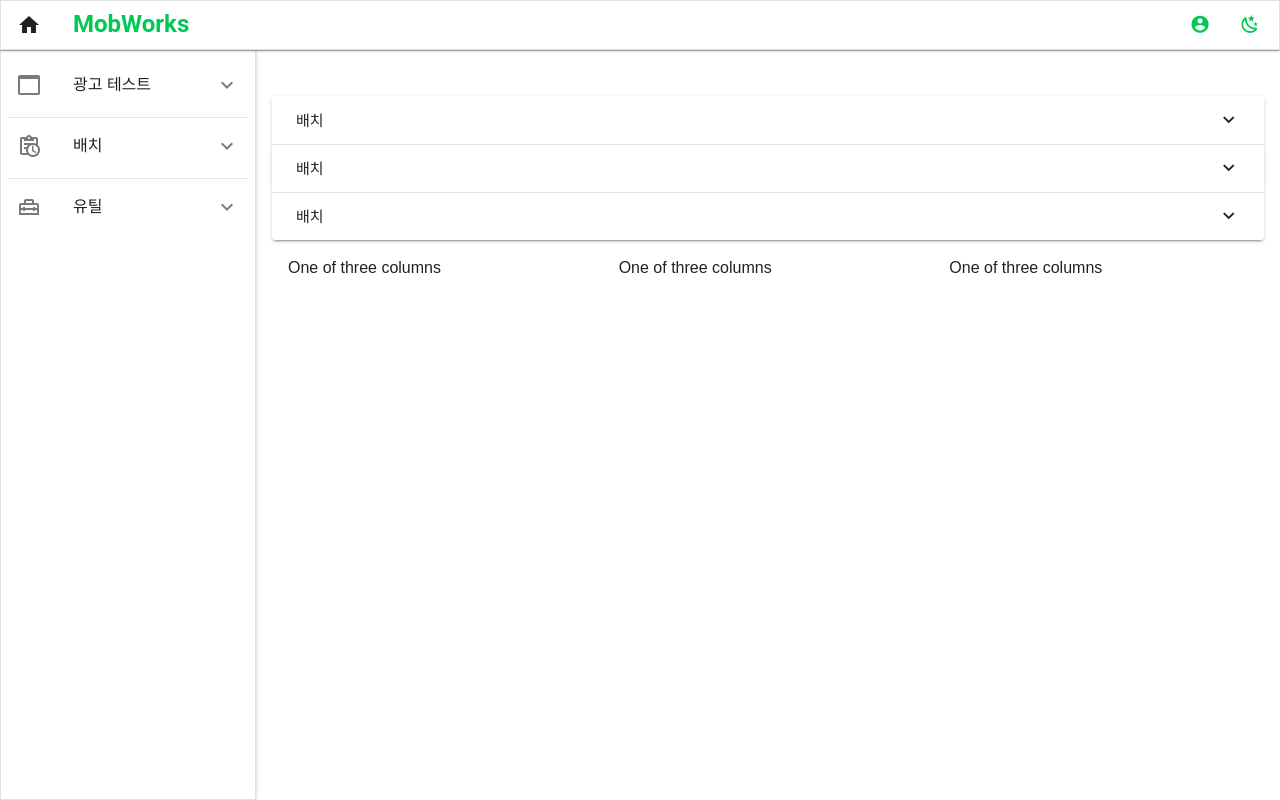
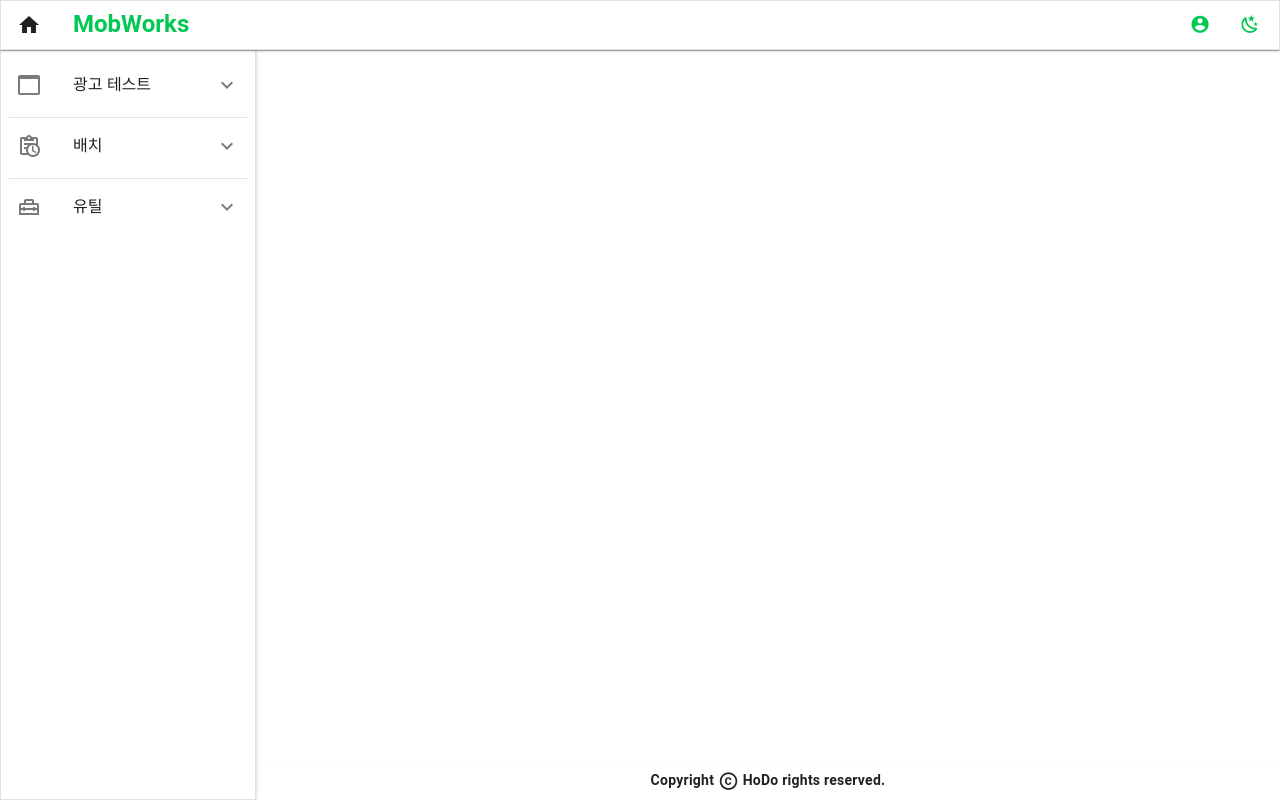
Before and after one commit to PEIM-swhan/vue-base-backoffice, a Vue app: page / in a window 1280 px wide. Built offline with nearby package versions, Linux system fonts and the light colour scheme; a web font is replaced by a local one.

Commit message:
style : Footer 추가, Router Path 설정

```diff
--- a/src/App.vue
+++ b/src/App.vue
@@ -2,6 +2,7 @@
 
 import TheHeader from "@/layout/TheMenu.vue";
 import TheMain from "@/layout/TheMain.vue";
+import TheFooter from "@/layout/TheFooter.vue";
 
 </script>
 
@@ -9,6 +10,7 @@ import TheMain from "@/layout/TheMain.vue";
   <v-app>
     <TheHeader />
     <TheMain />
+    <TheFooter/>
   </v-app>
 </template>
 
--- /dev/null
+++ b/src/layout/TheFooter.vue
@@ -0,0 +1,24 @@
+<script setup>
+
+</script>
+
+
+<template>
+  <v-footer
+      app
+      elevation="1"
+      class="justify-center text-body-2 font-weight-bold"
+  >
+    <v-sheet>
+      Copyright
+      <v-icon icon="mdi-copyright"/>
+      HoDo rights reserved.
+    </v-sheet>
+
+  </v-footer>
+</template>
+
+
+<style scoped>
+
+</style>
--- a/src/layout/TheMain.vue
+++ b/src/layout/TheMain.vue
@@ -1,5 +1,4 @@
 <script setup>
-import {RouterLink, RouterView} from 'vue-router'   // vueRouter - 페이지 이동을 위해 관련 객체 불러오기
 
 
 </script>
@@ -7,42 +6,11 @@ import {RouterLink, RouterView} from 'vue-router'   // vueRouter - 페이지 이
 
 <template>
   <v-main>
-    <v-container
-        fluid
-        class="mt-8"
-    >
-      <v-expansion-panels variant="inset">
-        <v-expansion-panel
-            v-for="i in 3"
-            :key="i"
-            text="Lorem ipsum dolor sit amet, consectetur adipiscing elit, sed do eiusmod tempor incididunt ut labore et dolore magna aliqua. Ut enim ad minim veniam, quis nostrud exercitation ullamco laboris nisi ut aliquip ex ea commodo consequat."
-            title="배치"
-
-        >
-        </v-expansion-panel>
-
-      </v-expansion-panels>
-
-
-      <v-row no-gutters>
-        <v-col
-            v-for="n in 3"
-            :key="n"
-            cols="12"
-            sm="4"
-        >
-          <v-sheet class="ma-2 pa-2">
-            One of three columns
-          </v-sheet>
-        </v-col>
-      </v-row>
-
+    <v-container fluid>
       <RouterView/>
     </v-container>
   </v-main>
-
 </template>
-
 
 <style scoped>
 
--- a/src/layout/TheMenu.vue
+++ b/src/layout/TheMenu.vue
@@ -1,31 +1,29 @@
 <script setup>
 import {useDisplay, useTheme} from 'vuetify'
 import {reactive, ref} from "vue";
-import {RouterLink} from "vue-router";
 
 /** 테마 동적 변경 (다크모드, 라이트모드 지원) **/
 const theme = useTheme()
-
 function toggleTheme() {
   theme.global.name.value = theme.global.current.value.dark ? 'light' : 'dark'
 }
 
 // vuetify - width < 600px 이하 인 경우를 판단하기 위한 값
-const isMobile = useDisplay().sm;
+const isMobile = useDisplay().smAndDown;
 
 // 사이드 메뉴 열고 닫는 반응성 변수
 const drawer = ref(true);
 
-const batchMenu = reactive([{"id": "1", "title": "스케줄링 목록", "path": "schedule", "active": "true"},
-  {"id": "2", "title": "배치 등록 및 수정", "path": "batches", "active": "true"},
-  {"id": "3", "title": "배치 로그", "path": "batch-log", "active": "false"}
+const batchMenu = reactive([{"id": "1", "title": "스케줄링 목록", "path": "schedule"},
+  {"id": "2", "title": "배치 등록 및 수정", "path": "batches"},
+  {"id": "3", "title": "배치 로그", "path": "batch-log"}
 ]);
 const utilMenu = reactive([{"id": "1", "title": "최후의 순간", "path": "last-moment"},
   {"id": "2", "title": "프로퍼티 리로드", "path": "property-reload"},
   {"id": "3", "title": "프로퍼티 정보 조회", "path": "properties"},
   {"id": "4", "title": "배포 버전 조회", "path": "commit-ids"}
 ]);
-const adTestMenu = reactive([{"id": "1", "title": "프레임 O", "path": "frame"},
+const adTestMenu = reactive([{"id": "1", "title": "프레임 O", "path": "/ad-test/frame"},
   {"id": "2", "title": "프레임 X", "path": "non-frame"},
 ]);
 
@@ -40,7 +38,7 @@ const adTestMenu = reactive([{"id": "1", "title": "프레임 O", "path": "frame"
   >
     <template v-slot:prepend>
       <v-app-bar-nav-icon v-if="isMobile" @click.stop="drawer=!drawer"/>
-      <v-app-bar-nav-icon readonly icon="mdi-home" v-if="!isMobile"/>
+      <v-app-bar-nav-icon readonly icon="mdi-home" v-if="!isMobile" />
     </template>
 
     <v-app-bar-title text="MobWorks" class="text-h5 font-weight-bold text-green-accent-4"/>
@@ -88,7 +86,7 @@ const adTestMenu = reactive([{"id": "1", "title": "프레임 O", "path": "frame"
         </template>
 
         <v-list-item
-            active-color="green-accent-4"
+            color="green-accent-4"
             link
             v-for="a in adTestMenu"
             :key="a.id"
--- a/src/router/index.js
+++ b/src/router/index.js
@@ -1,21 +1,20 @@
 import { createRouter, createWebHistory } from 'vue-router'
+import AdTestFrame from "@/views/AdTestFrame.vue";
+import AdTestNonFrame from "@/views/AdTestNonFrame.vue";
 
 const router = createRouter({
   history: createWebHistory(import.meta.env.BASE_URL),
   routes: [
     {
-      path: '/',
-      name: 'home',
-      // component: HomeView
+      path: '/ad-test/frame',
+      name: 'AdTestFrame',
+      component: AdTestFrame
     },
     {
-      path: '/about',
-      name: 'about',
-      // route level code-splitting
-      // this generates a separate chunk (About.[hash].js) for this route
-      // which is lazy-loaded when the route is visited.
-      // component: () => import('../views/AboutView.vue')
-    }
+      path: '/ad-test/non-frame',
+      name: 'AdTestNonFrame',
+      component: AdTestNonFrame
+    },
   ]
 })
 
```
